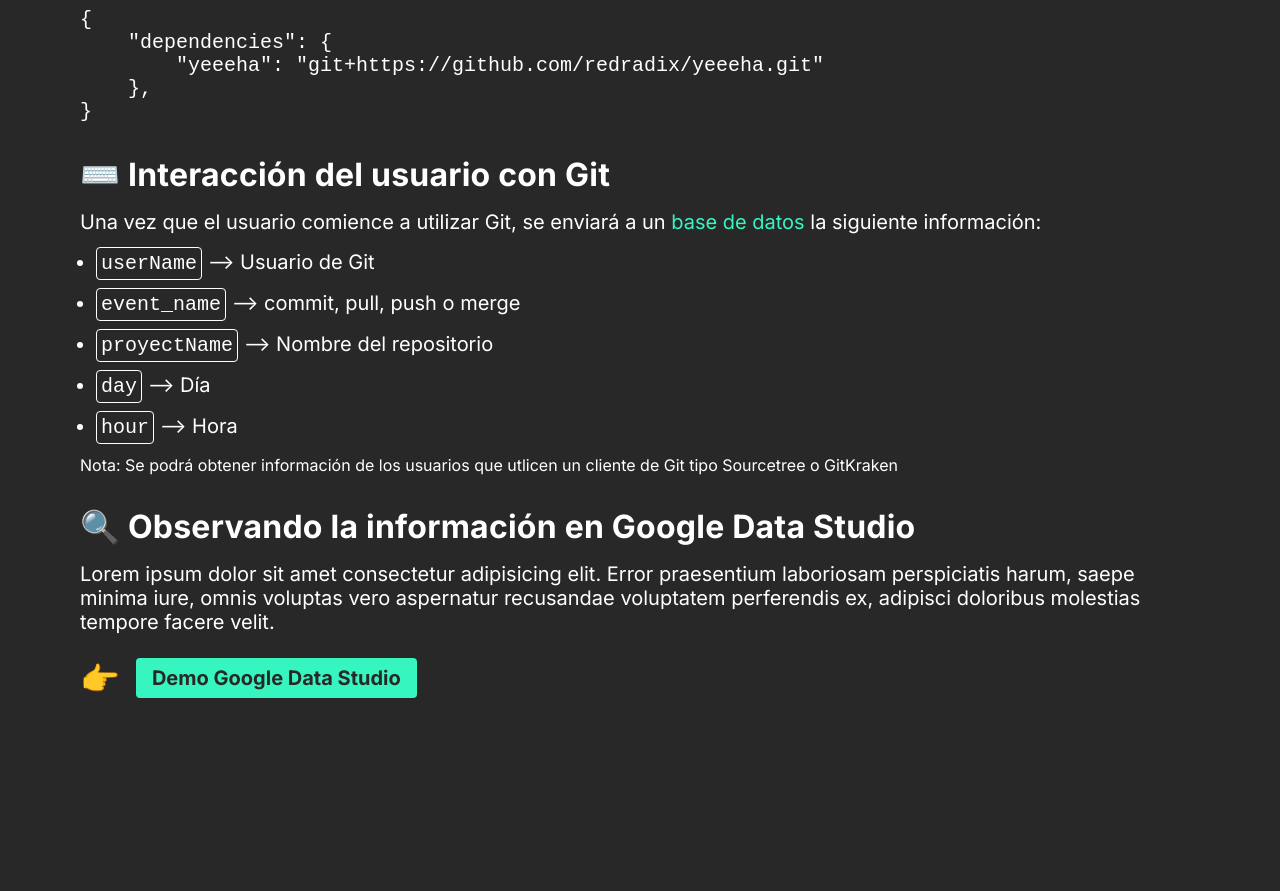
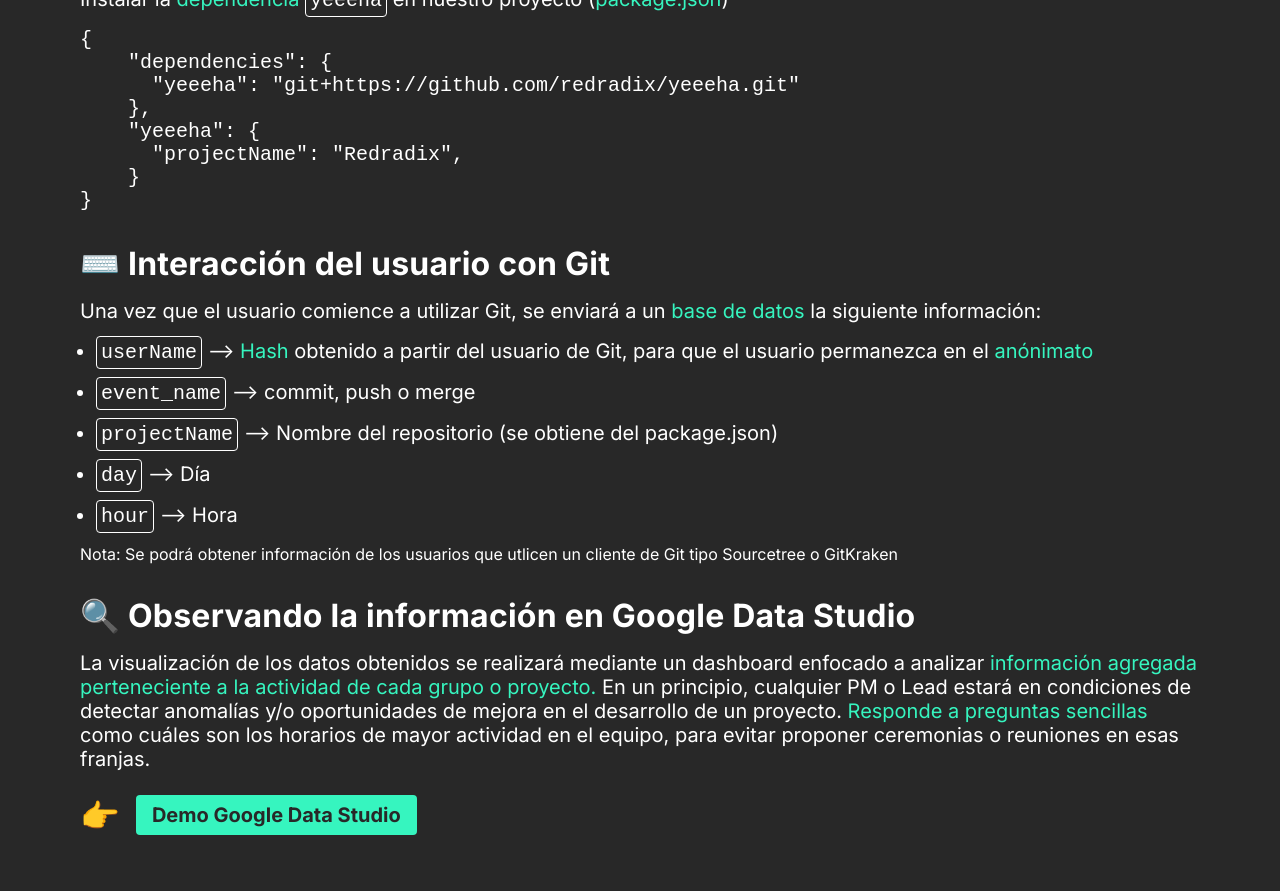
Before and after one commit to redradix/yeeeha-example, a website: page index.html in a window 1280 px wide. Shown: the part 627-1518 px from the top of the page. Before the commit the page ends 1381 px from the top, so only its background shows below. Drawn offline with Linux system fonts and the light colour scheme.

Commit message:
Presentation advances VIII

```diff
--- a/index.html
+++ b/index.html
@@ -21,9 +21,11 @@
       </div>
       <p class="purpose">
         <strong>
-          La finalidad de este proyecto es obtener información de los
-          <mark>usuarios</mark> de <mark>git</mark> para observar como se
-          <mark>comportan</mark>
+          La finalidad de este proyecto es obtener información
+          <mark>anonimizada</mark> de las interacciones de los
+          <mark>equipos de trabajo</mark> con <mark>Git</mark> para ayudarles a
+          <mark>mejorar</mark> sus
+          <mark>buenas prácticas con la herramienta</mark>
         </strong>
       </p>
     </header>
@@ -86,8 +88,11 @@
         <pre>
 {
     "dependencies": {
-        "yeeeha": "git+https://github.com/redradix/yeeeha.git"
+      "yeeeha": "git+https://github.com/redradix/yeeeha.git"
     },
+    "yeeeha": {
+      "projectName": "Redradix",
+    }
 }</pre
         >
       </section>
@@ -98,9 +103,16 @@
           <mark>base de datos</mark> la siguiente información:
         </p>
         <ul>
-          <li><code>userName</code> --> Usuario de Git</li>
-          <li><code>event_name</code> --> commit, pull, push o merge</li>
-          <li><code>proyectName</code> --> Nombre del repositorio</li>
+          <li>
+            <code>userName</code> --> <mark>Hash</mark> obtenido a partir del
+            usuario de Git, para que el usuario permanezca en el
+            <mark>anónimato</mark>
+          </li>
+          <li><code>event_name</code> --> commit, push o merge</li>
+          <li>
+            <code>projectName</code> --> Nombre del repositorio (se obtiene del
+            package.json)
+          </li>
           <li><code>day</code> --> Día</li>
           <li><code>hour</code> --> Hora</li>
         </ul>
@@ -112,15 +124,22 @@
       <section>
         <h2>🔍 Observando la información en Google Data Studio</h2>
         <p>
-          Lorem ipsum dolor sit amet consectetur adipisicing elit. Error
-          praesentium laboriosam perspiciatis harum, saepe minima iure, omnis
-          voluptas vero aspernatur recusandae voluptatem perferendis ex,
-          adipisci doloribus molestias tempore facere velit.
+          La visualización de los datos obtenidos se realizará mediante un
+          dashboard enfocado a analizar
+          <mark
+            >información agregada perteneciente a la actividad de cada grupo o
+            proyecto.</mark
+          >
+          En un principio, cualquier PM o Lead estará en condiciones de detectar
+          anomalías y/o oportunidades de mejora en el desarrollo de un proyecto.
+          <mark>Responde a preguntas sencillas</mark>
+          como cuáles son los horarios de mayor actividad en el equipo, para
+          evitar proponer ceremonias o reuniones en esas franjas.
         </p>
         <p class="lastParagraph">
           <span class="bigEmoji" aria-hidden="true">👉</span>
           <a
-            href="https://datastudio.google.com/u/0/reporting/996cc45c-007e-48f9-b3a6-878e6c4f88a7/page/xnYvC/edit"
+            href="https://datastudio.google.com/u/0/reporting/996cc45c-007e-48f9-b3a6-878e6c4f88a7/page/xnYvC"
             target="_blank"
           >
             Demo Google Data Studio</a
--- a/src/css/styles.css
+++ b/src/css/styles.css
@@ -20,6 +20,8 @@ body {
 
 header {
   padding: 1.5rem;
+  line-height: 1.5;
+  font-size: 1.375rem;
 }
 
 .main-title {
@@ -43,7 +45,7 @@ section {
 }
 
 .purpose {
-  margin-left: 3.5rem;
+  margin: 0 3.5rem;
 }
 
 h1,
```
